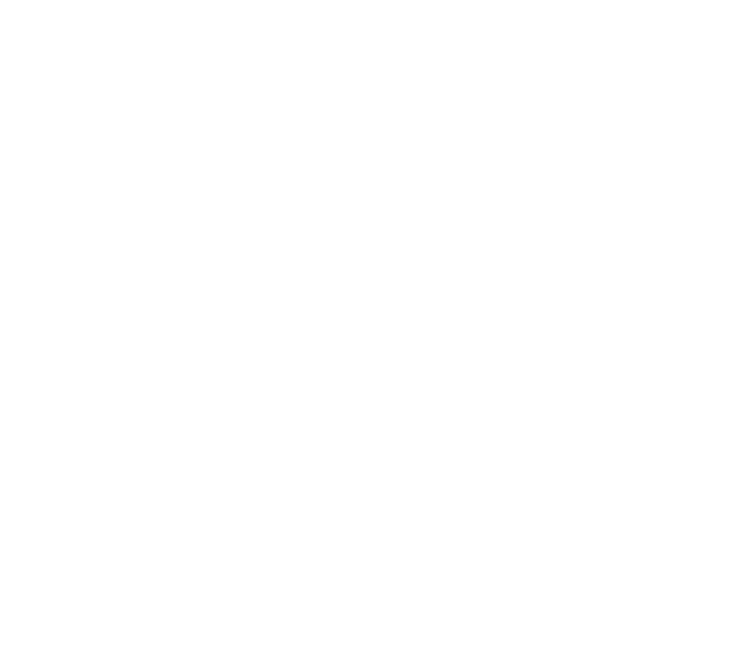
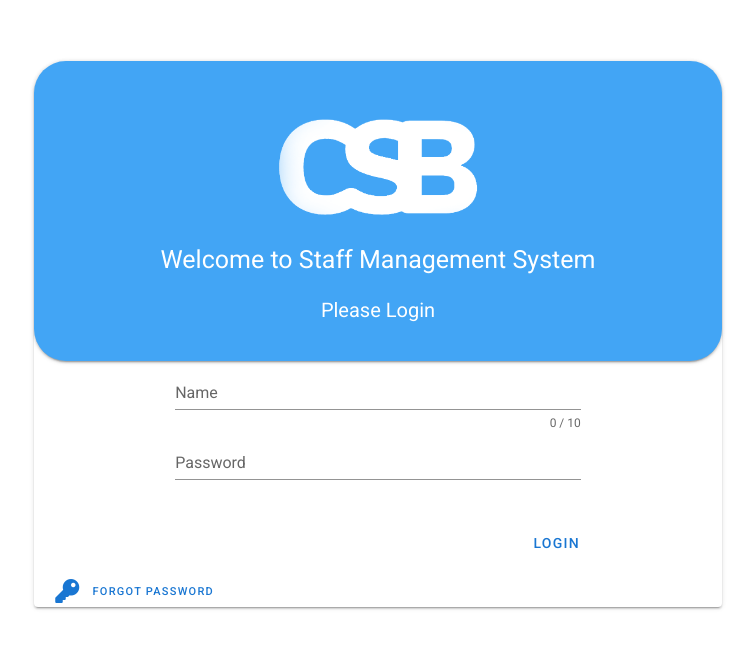
Before and after one commit to wiree65/staff, a Vue app: page /#/designLogin in a window 1280 px wide. Shown: the part 119-768 px from the top of the page, without its empty margins (262-1017 px from the left). Built offline with nearby package versions, Linux system fonts and the light colour scheme.

Commit message:
new login

```diff
--- a/package.json
+++ b/package.json
@@ -8,6 +8,7 @@
     "lint": "vue-cli-service lint"
   },
   "dependencies": {
+    "@mdi/js": "^5.1.45",
     "axios": "^0.19.2",
     "core-js": "^3.6.4",
     "js.cookie": "^0.0.4",
@@ -17,6 +18,7 @@
     "vuetify": "^2.2.11"
   },
   "devDependencies": {
+    "@fortawesome/fontawesome-free": "^5.13.0",
     "@vue/cli-plugin-babel": "~4.2.0",
     "@vue/cli-plugin-eslint": "~4.2.0",
     "@vue/cli-plugin-router": "~4.2.0",
--- a/src/main.js
+++ b/src/main.js
@@ -2,7 +2,7 @@
 import App from "./App.vue";
 import router from "./router";
 import vuetify from "./plugins/vuetify";
-
+import '@fortawesome/fontawesome-free/css/all.css'
 Vue.prototype.$auth = false;
 Vue.config.productionTip = false;
 new Vue({
@@ -10,3 +10,8 @@
   vuetify,
   render: h => h(App)
 }).$mount("#app");
+export default new vuetify({
+  icons: {
+    iconfont: 'fa',
+  },
+})
--- a/src/router/index.js
+++ b/src/router/index.js
@@ -6,6 +6,7 @@
 import register from "../views/register";
 import register1 from "../views/Registerr";
 import allWork from "../views/allWork";
+import designLogin from "../views/designLogin";
 // import loginv1 from "../views/loginv1";//
 
 Vue.use(VueRouter);
@@ -56,6 +57,10 @@
     path: "/register1",
     name: "register1",
     component: register1
+  }, {
+    path: "/designLogin",
+    name: "designLogin",
+    component: designLogin
   }
 
 ];
--- /dev/null
+++ b/src/views/designLogin.vue
@@ -0,0 +1,153 @@
+<template>
+  <div>
+    <!-- //////////////Login/////////////// -->
+    <div class="box white pa-12">
+    </div>
+    <div class="box white pa-9">
+    </div>
+    <!--top box / color: blue-->
+    <v-container style="position: relative;">
+      <v-card class="mx-auto" max-width="688" min-height="250"
+        style="border-top-right-radius: 2em;border-top-left-radius: 2em;">
+        <!--bottom box / color: white-->
+        <v-card class="mx-auto" max-width="688" min-height="300"
+          style="border-radius: 2em; background-color: #42A5F5;justify-items: center;align-items: center;display:flex;">
+          <v-row>
+            <v-col cols="2"></v-col>
+            <!-- Put Logo Here: CSB Banking -->
+            <v-col cols="8" style="justify-items: center;align-items: center;display:grid;"> <br />
+              <img src="../assets/logo-white2.png" style="width: 200px;" /></v-col>
+            <v-col cols="2"></v-col>
+            <v-col cols="2"></v-col>
+            <!-- MSG: Welcome -->
+            <v-col cols="8" class="scopeBox">
+              <p style="color: white;font-size: 25px;">Welcome to Staff Management System</p>
+            </v-col>
+            <v-col cols="2"></v-col>
+            <v-col cols="2"></v-col>
+            <!-- MSG: Login -->
+            <v-col cols="8" class="scopeBox" style="padding:0%">
+              <p style="color: white;font-size: 20px;">Please Login</p>
+            </v-col>
+            <v-col cols="2"></v-col>
+          </v-row>
+        </v-card>
+        <v-row>
+          <v-col cols="2"></v-col>
+          <v-col cols="8" class="scopeBox2">
+            <!-- Back-End Zone-->
+            <v-text-field v-model="name" :rules="nameRules" :error-messages="nameErrors" :counter="10" label="Name"
+              required @input="$v.name.$touch()" @blur="$v.name.$touch()" @keypress.enter="login" style="width: 90%;">
+            </v-text-field>
+            <v-text-field v-model="password" :rules="pwRules" :error-messages="passwordErrors" label="Password" required
+              type="password" @input="$v.password.$touch()" @blur="$v.password.$touch()" @keypress.enter="login"
+              style="width: 90%;">
+            </v-text-field>
+          </v-col>
+        </v-row>
+        <v-row>
+          <v-col cols="8">
+          </v-col>
+          <!-- Button Login -->
+          <v-col cols="2" class="scopeBox">
+            <v-btn text color="primary"> Login</v-btn>
+          </v-col>
+          <v-col cols="2">
+          </v-col>
+        </v-row>
+        <v-row>
+          <!-- Forgot Password -->
+          <v-col cols="4" class="scopeBox">
+            <v-btn text color="primary">
+              <v-icon color="gray" style="width: 80%;">fas fa-key</v-icon>
+              <p class="forgotPW"> Forgot password </p>
+            </v-btn>
+          </v-col>
+        </v-row>
+        <v-card-actions style="padding:5px"></v-card-actions>
+        <v-spacer></v-spacer>
+        <v-expand-transition>
+          <div v-show="show">
+            <v-divider></v-divider>
+          </div>
+        </v-expand-transition>
+      </v-card>
+    </v-container>
+  </div>
+</template>
+<script>
+  import { validationMixin } from "vuelidate";
+  import { required, maxLength } from "vuelidate/lib/validators";
+  import axios from "@/axios/axios";
+
+  // import Cookie from "js-cookie";
+  import auth from "../auth";
+  export default {
+    mixins: [validationMixin],
+
+    validations: {
+      name: { required, maxLength: maxLength(10) },
+      password: { required }
+    },
+
+    data: () => ({
+      name: "",
+      nameRules: [
+        v => !!v || "Name is required",
+        v => v.length <= 10 || "Name must be less than 10 characters"
+      ],
+      password: "",
+      pwRules: [
+        v => !!v || "Password is required",
+      ],
+      showAlert: false,
+      nameE: false,
+      passwordE: false
+    }),
+
+    methods: {
+      login() {
+        this.$v.$touch();
+        if (!this.$v.name.$invalid && !this.$v.password.$invalid) {
+          let formData = new FormData();
+          formData.append("username", this.name);
+          formData.append("password", this.password);
+
+          axios
+            .post("api/SigninServlet", formData, {
+              withCredentials: true
+            })
+            .then((respond) => {
+              auth.setLogin(true);
+              if (respond.data.role == "manager") {
+                this.$router.push("/homepage");
+              }
+              else {
+                this.$router.push("/allWork");
+              }
+            }).catch(alert("something went wrong"));
+        }
+      }
+    }
+  };
+</script>
+<style scoped>
+  .scopeBox {
+    justify-items: center;
+    align-items: center;
+    display: grid;
+    padding-bottom: 0px;
+  }
+
+  .scopeBox2 {
+    justify-items: center;
+    align-items: center;
+    display: grid;
+  }
+
+  .forgotPW {
+    font-size: 11px;
+    margin: 0px;
+    padding: 12px
+  }
+</style>
```
Also changed, not shown: src/assets/logo-white2.png (added), 1 other file (tests, documents, lock files or other folders).
